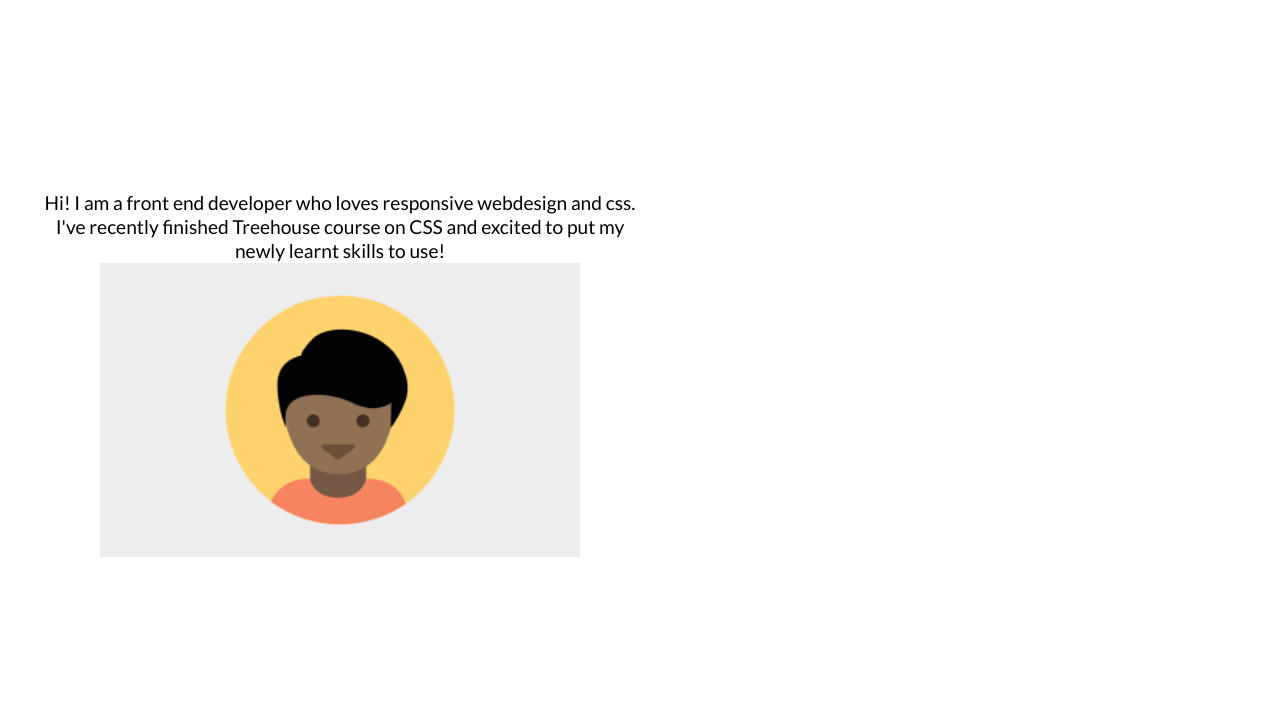
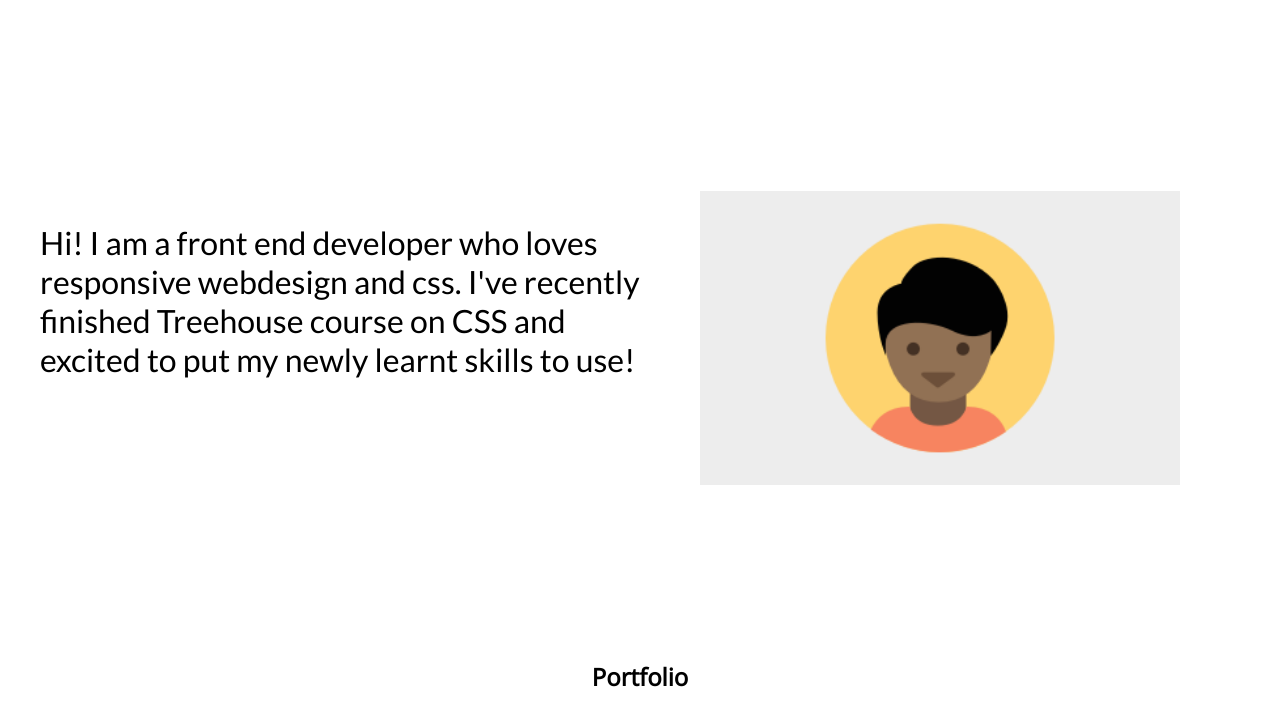
Before and after one commit to hi2suresh/Responsive-layout, a plain HTML site: page index.html in a window 1280 px wide. Shown: the part 75-800 px from the top of the page. Drawn offline with nearby package versions, Linux system fonts and the light colour scheme.

Commit message:
Fixed float issue for non-mobile devices

```diff
--- a/css/styles.css
+++ b/css/styles.css
@@ -109,26 +109,7 @@ body {
         padding-bottom: 150px;
     }
 
-    .header-info {
-        display: flex;
-        flex-direction: column-reverse;
-    }
 
-    .header-info div {
-        width : 50%;
-        display: inline;
-    }
-
-
-    .header-info p {
-        display : inline;
-    }
-
-
-    .header-info div:nthchild(2),
-    .main-header ul {
-        float: right;
-    }
     .main-header li {
         display: inline-block;
         margin-left: 20px;
@@ -140,4 +121,15 @@ body {
         width: 50%;
         float: left;
     }
+
+
+    .header-info div {
+        width: 50%;
+        float: right;
+    }
+
+     .header-info div p {
+       font-size: 2em;
+       text-align: left;
+    }
 }
```
Also changed, not shown: index.html (+2 -6 lines).
